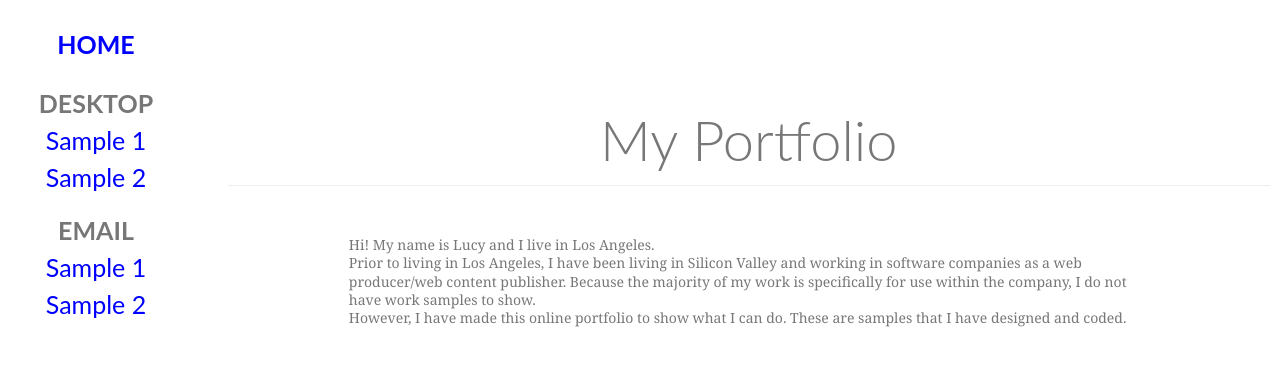
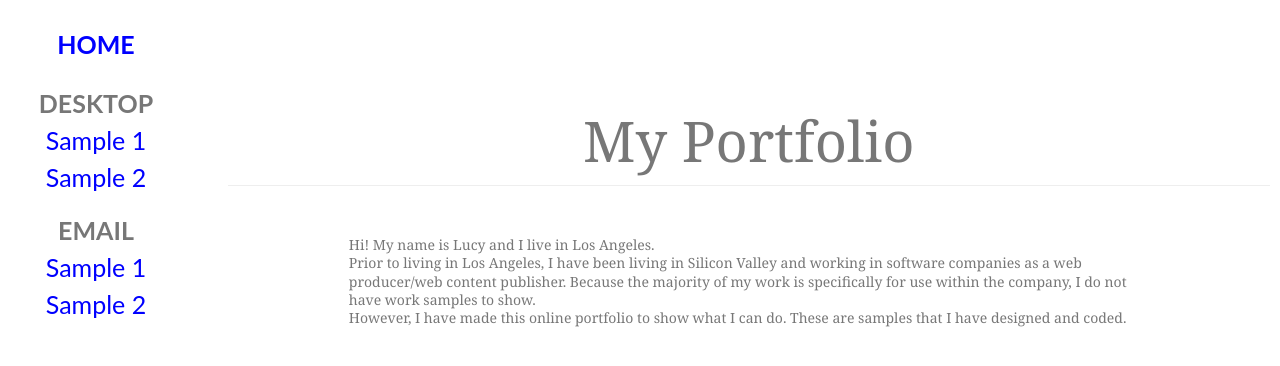
Before and after one commit to nuumu/nuumu.github.io, a Jekyll site: the page built from index.html, in a window 1280 px wide. Shown: the top 366 px of the page. Built offline with Jekyll 4.4.1, drawn with Linux system fonts in a browser that asks for light colours.

Commit message:
Update index.html

```diff
--- a/index.html
+++ b/index.html
@@ -8,8 +8,8 @@ if( screen.width <= 480 ) {
 }
 </script>
 
-<div class="title serif">
-            <h2>My Portfolio</h2>
+<div class="title">
+            <h2 class="serif">My Portfolio</h2>
         </div>
 
 <section class="contentbox">
```
